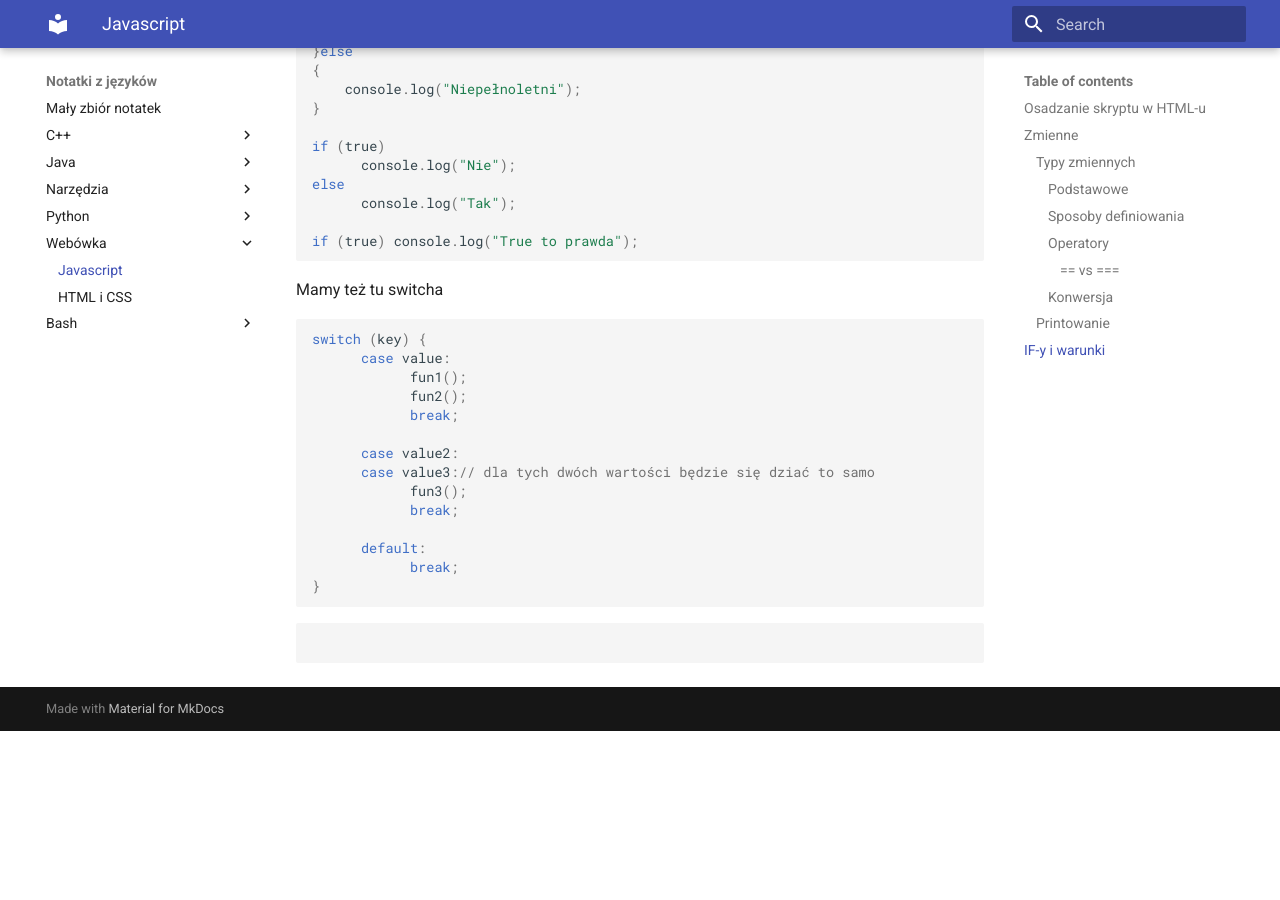
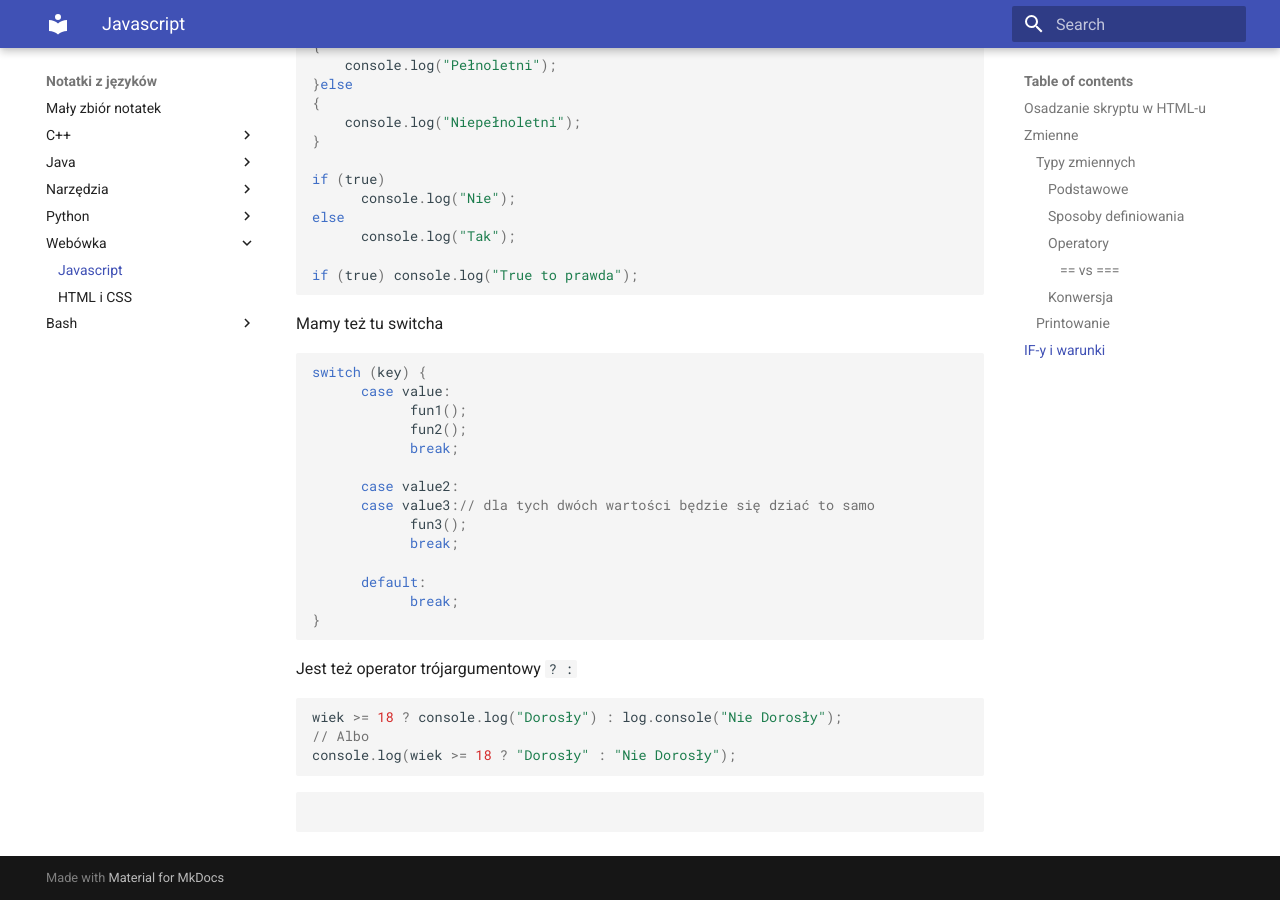
Before and after one commit to pktiuk/notatki_z_jezykow, an MkDocs documentation site: the page built from docs/Webówka/1_javascript_syntax.md, in a window 1280 px wide and 900 px high, scrolled down 4889 px. Built offline with MkDocs 1.6.1 and Material for MkDocs 9.7.7, drawn with Linux system fonts in a browser that asks for light colours; before the commit the page ends 5620 px from its top, so only the background shows below that.

Commit message:
OPerator ? :

````diff
--- a/docs/Webówka/1_javascript_syntax.md
+++ b/docs/Webówka/1_javascript_syntax.md
@@ -125,6 +125,7 @@ Typy operatorów:
 - Boolowskie
   - porównania: `>` `>=` `<` `<=` `==` `!=` `===`
   - logiczne `&&` `||` `!`
+- trójargumentowy ` ? : `
 
 Kolejność operatorów jest taka jak w matematyce.
 
@@ -269,6 +270,13 @@ switch (key) {
 }
 ```
 
+Jest też operator trójargumentowy ` ? : `
+
+```js
+wiek >= 18 ? console.log("Dorosły") : log.console("Nie Dorosły");
+// Albo
+console.log(wiek >= 18 ? "Dorosły" : "Nie Dorosły");
+```
 
 
 ```js
````
